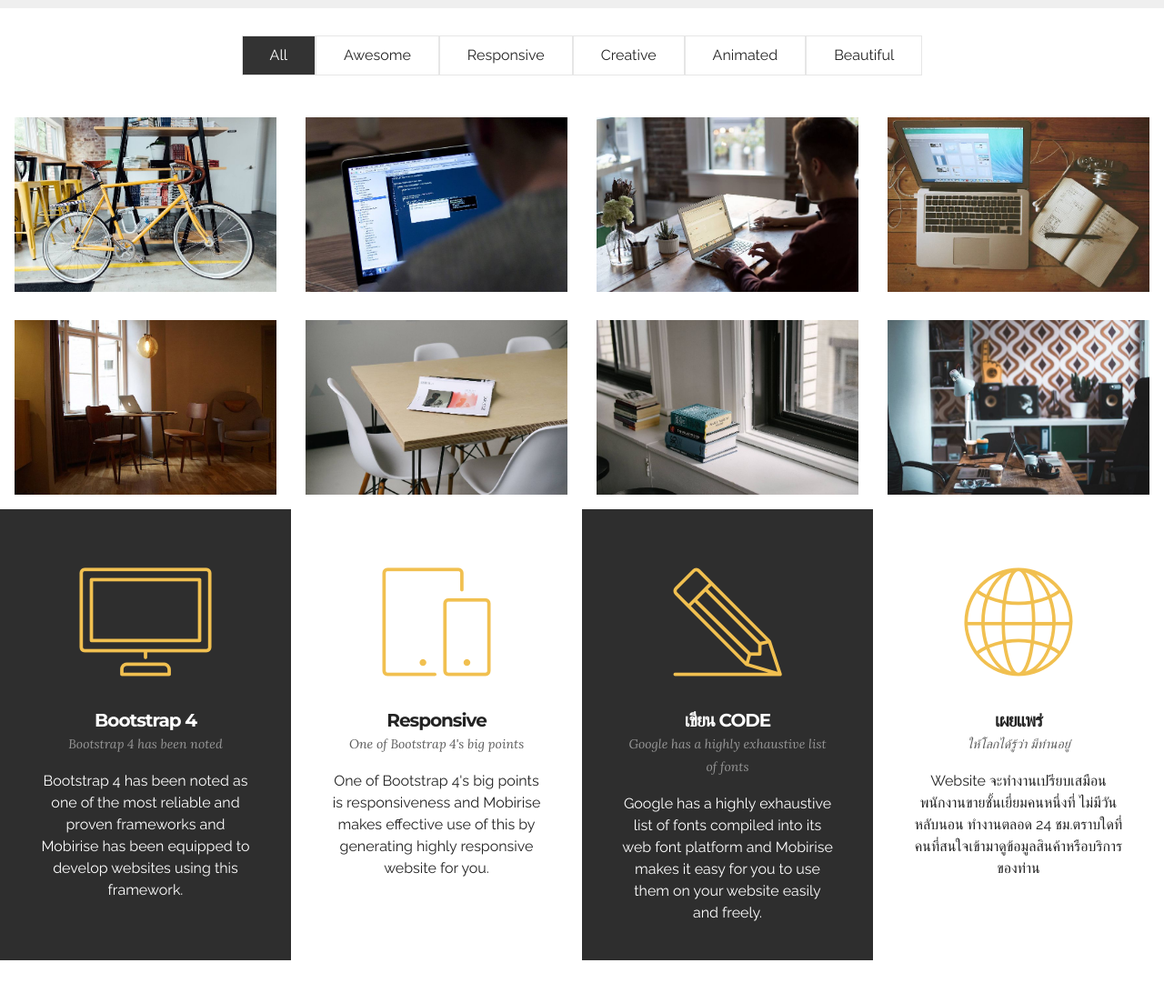
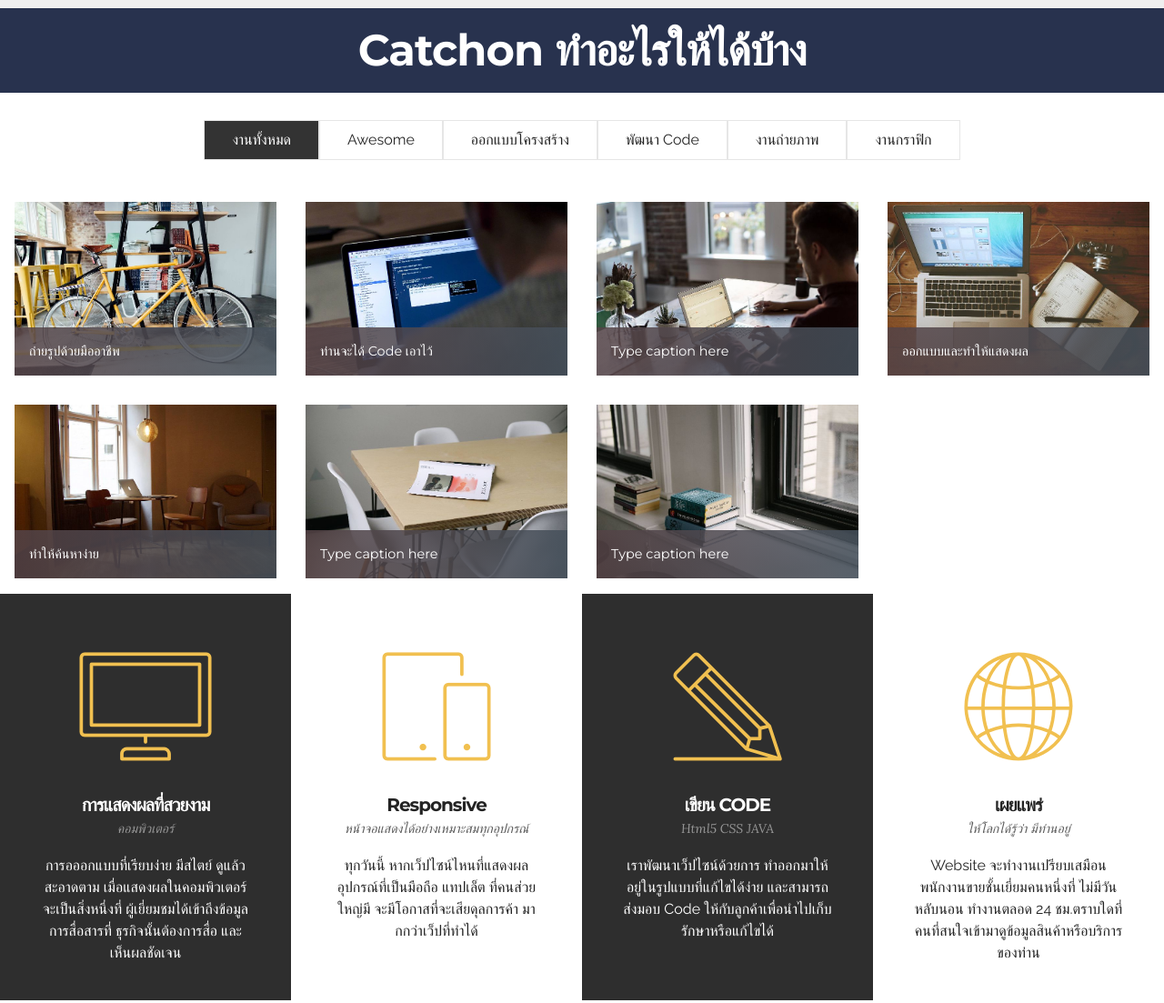
Before and after one commit to hwan662/catchon, a plain HTML site: page index.html in a window 1280 px wide. Shown: the part 1640-2743 px from the top of the page at 91% size. Drawn offline with Linux system fonts and the light colour scheme.

Commit message:
create github pages

```diff
--- a/assets/mobirise/css/mbr-additional.css
+++ b/assets/mobirise/css/mbr-additional.css
@@ -483,6 +483,13 @@ h6,
 #msg-box8-1 .mbr-section-title {
   color: #b8312f;
 }
+#header3-4 .mbr-section-title,
+#header3-4 .mbr-section-subtitle {
+  text-align: center;
+}
+#header3-4 H3 {
+  color: #ffffff;
+}
 #features2-5 .striped .mbr-cards-col:nth-child(2n+1) {
   background-color: #2e2e2e;
 }
--- a/index.html
+++ b/index.html
@@ -60,7 +60,7 @@
 
 </section>
 
-<section class="engine"><a rel="external" href="https://mobirise.com">free mobile web site maker</a></section><section class="mbr-section mbr-section-hero mbr-section-full mbr-section-with-arrow mbr-after-navbar" id="header4-0" data-bg-video="https://www.youtube.com/embed/7QLSlN0Wdfg?rel=0&amp;amp;showinfo=0&amp;autoplay=0&amp;loop=0">
+<section class="engine"><a rel="external" href="https://mobirise.com">free site creator software</a></section><section class="mbr-section mbr-section-hero mbr-section-full mbr-section-with-arrow mbr-after-navbar" id="header4-0" data-bg-video="https://www.youtube.com/embed/7QLSlN0Wdfg?rel=0&amp;amp;showinfo=0&amp;autoplay=0&amp;loop=0">
 
     <div class="mbr-overlay" style="opacity: 0.5; background-color: rgb(0, 0, 0);"></div>
 
@@ -148,11 +148,22 @@
     </div>
 </section>
 
+<section class="mbr-section mbr-section__container article" id="header3-4" style="background-color: rgb(40, 50, 78); padding-top: 20px; padding-bottom: 20px;">
+    <div class="container">
+        <div class="row">
+            <div class="col-xs-12">
+                <h3 class="mbr-section-title display-2">Catchon ทำอะไรให้ได้บ้าง</h3>
+
+            </div>
+        </div>
+    </div>
+</section>
+
 <section class="mbr-gallery mbr-section mbr-section-nopadding mbr-slider-carousel" id="gallery4-0" data-filter="true" style="padding-top: 0rem; padding-bottom: 0rem;">
     <!-- Filter -->
     <div class="mbr-gallery-filter container gallery-filter-active">
         <ul>
-            <li class="mbr-gallery-filter-all active">All</li>
+            <li class="mbr-gallery-filter-all active">งานทั้งหมด</li>
         </ul>
     </div>
 
@@ -169,9 +180,9 @@
                             <img alt="" src="assets/images/bike-small.jpg">
 
                             <span class="icon-focus"></span>
-
+                            <span class="mbr-gallery-title">ถ่ายรูปด้วยมืออาชีพ</span>
                         </div>
-                    </div><div class="mbr-gallery-item mbr-gallery-item__mobirise3 mbr-gallery-item--p1" data-tags="Responsive" data-video-url="false">
+                    </div><div class="mbr-gallery-item mbr-gallery-item__mobirise3 mbr-gallery-item--p1" data-tags="ออกแบบโครงสร้าง" data-video-url="false">
                         <div href="#lb-gallery4-0" data-slide-to="1" data-toggle="modal">
 
 
@@ -179,9 +190,9 @@
                             <img alt="" src="assets/images/code-man-small.jpg">
 
                             <span class="icon-focus"></span>
-
+                            <span class="mbr-gallery-title">ท่านจะได้ Code เอาไว้</span>
                         </div>
-                    </div><div class="mbr-gallery-item mbr-gallery-item__mobirise3 mbr-gallery-item--p1" data-tags="Creative" data-video-url="false">
+                    </div><div class="mbr-gallery-item mbr-gallery-item__mobirise3 mbr-gallery-item--p1" data-tags="พัฒนา Code" data-video-url="false">
                         <div href="#lb-gallery4-0" data-slide-to="2" data-toggle="modal">
 
 
@@ -189,9 +200,9 @@
                             <img alt="" src="assets/images/coworkers-small.jpg">
 
                             <span class="icon-focus"></span>
-
+                            <span class="mbr-gallery-title">Type caption here</span>
                         </div>
-                    </div><div class="mbr-gallery-item mbr-gallery-item__mobirise3 mbr-gallery-item--p1" data-tags="Animated" data-video-url="false">
+                    </div><div class="mbr-gallery-item mbr-gallery-item__mobirise3 mbr-gallery-item--p1" data-tags="งานถ่ายภาพ" data-video-url="false">
                         <div href="#lb-gallery4-0" data-slide-to="3" data-toggle="modal">
 
 
@@ -199,9 +210,9 @@
                             <img alt="" src="assets/images/desktop-small.jpg">
 
                             <span class="icon-focus"></span>
-
+                            <span class="mbr-gallery-title">ออกแบบและทำให้แสดงผล</span>
                         </div>
-                    </div><div class="mbr-gallery-item mbr-gallery-item__mobirise3 mbr-gallery-item--p1" data-tags="Awesome" data-video-url="false">
+                    </div><div class="mbr-gallery-item mbr-gallery-item__mobirise3 mbr-gallery-item--p1" data-tags="งานกราฟิก" data-video-url="false">
                         <div href="#lb-gallery4-0" data-slide-to="4" data-toggle="modal">
 
 
@@ -209,9 +220,9 @@
                             <img alt="" src="assets/images/room-laptop-small.jpg">
 
                             <span class="icon-focus"></span>
-
+                            <span class="mbr-gallery-title">ทำให้ค้นหาง่าย</span>
                         </div>
-                    </div><div class="mbr-gallery-item mbr-gallery-item__mobirise3 mbr-gallery-item--p1" data-tags="Beautiful" data-video-url="false">
+                    </div><div class="mbr-gallery-item mbr-gallery-item__mobirise3 mbr-gallery-item--p1" data-tags="ออกแบบโครงสร้าง" data-video-url="false">
                         <div href="#lb-gallery4-0" data-slide-to="5" data-toggle="modal">
 
 
@@ -219,9 +230,9 @@
                             <img alt="" src="assets/images/table-small.jpg">
 
                             <span class="icon-focus"></span>
-
+                            <span class="mbr-gallery-title">Type caption here</span>
                         </div>
-                    </div><div class="mbr-gallery-item mbr-gallery-item__mobirise3 mbr-gallery-item--p1" data-tags="Responsive" data-video-url="false">
+                    </div><div class="mbr-gallery-item mbr-gallery-item__mobirise3 mbr-gallery-item--p1" data-tags="งานกราฟิก" data-video-url="false">
                         <div href="#lb-gallery4-0" data-slide-to="6" data-toggle="modal">
 
 
@@ -229,17 +240,7 @@
                             <img alt="" src="assets/images/windows-books-small.jpg">
 
                             <span class="icon-focus"></span>
-
-                        </div>
-                    </div><div class="mbr-gallery-item mbr-gallery-item__mobirise3 mbr-gallery-item--p1" data-tags="Animated" data-video-url="false">
-                        <div href="#lb-gallery4-0" data-slide-to="7" data-toggle="modal">
-
-
-
-                            <img alt="" src="assets/images/working-area-small.jpg">
-
-                            <span class="icon-focus"></span>
-
+                            <span class="mbr-gallery-title">Type caption here</span>
                         </div>
                     </div>
                 </div>
@@ -254,16 +255,16 @@
             <div class="modal-content">
                 <div class="modal-body">
                     <ol class="carousel-indicators">
-                        <li data-app-prevent-settings="" data-target="#lb-gallery4-0" data-slide-to="0"></li><li data-app-prevent-settings="" data-target="#lb-gallery4-0" data-slide-to="1"></li><li data-app-prevent-settings="" data-target="#lb-gallery4-0" class=" active" data-slide-to="2"></li><li data-app-prevent-settings="" data-target="#lb-gallery4-0" data-slide-to="3"></li><li data-app-prevent-settings="" data-target="#lb-gallery4-0" data-slide-to="4"></li><li data-app-prevent-settings="" data-target="#lb-gallery4-0" data-slide-to="5"></li><li data-app-prevent-settings="" data-target="#lb-gallery4-0" data-slide-to="6"></li><li data-app-prevent-settings="" data-target="#lb-gallery4-0" data-slide-to="7"></li>
+                        <li data-app-prevent-settings="" data-target="#lb-gallery4-0" data-slide-to="0"></li><li data-app-prevent-settings="" data-target="#lb-gallery4-0" data-slide-to="1"></li><li data-app-prevent-settings="" data-target="#lb-gallery4-0" data-slide-to="2"></li><li data-app-prevent-settings="" data-target="#lb-gallery4-0" class=" active" data-slide-to="3"></li><li data-app-prevent-settings="" data-target="#lb-gallery4-0" data-slide-to="4"></li><li data-app-prevent-settings="" data-target="#lb-gallery4-0" data-slide-to="5"></li><li data-app-prevent-settings="" data-target="#lb-gallery4-0" data-slide-to="6"></li>
                     </ol>
                     <div class="carousel-inner">
                         <div class="carousel-item">
                             <img alt="" src="assets/images/bike.jpg">
                         </div><div class="carousel-item">
                             <img alt="" src="assets/images/code-man.jpg">
+                        </div><div class="carousel-item">
+                            <img alt="" src="assets/images/coworkers.jpg">
                         </div><div class="carousel-item active">
-                            <img alt="" src="assets/images/coworkers.jpg">
-                        </div><div class="carousel-item">
                             <img alt="" src="assets/images/desktop.jpg">
                         </div><div class="carousel-item">
                             <img alt="" src="assets/images/room-laptop.jpg">
@@ -271,8 +272,6 @@
                             <img alt="" src="assets/images/table.jpg">
                         </div><div class="carousel-item">
                             <img alt="" src="assets/images/windows-books.jpg">
-                        </div><div class="carousel-item">
-                            <img alt="" src="assets/images/working-area.jpg">
                         </div>
                     </div>
                     <a class="left carousel-control" role="button" data-slide="prev" href="#lb-gallery4-0">
@@ -305,9 +304,9 @@
                 <div class="card cart-block">
                     <div class="card-img"><a href="https://mobirise.com" class="etl-icon icon-desktop mbr-iconfont mbr-iconfont-features2"></a></div>
                     <div class="card-block">
-                        <h4 class="card-title">Bootstrap 4</h4>
-                        <h5 class="card-subtitle">Bootstrap 4 has been noted</h5>
-                        <p class="card-text">Bootstrap 4 has been noted as one of the most reliable and proven frameworks and Mobirise has been equipped to develop websites using this framework.</p>
+                        <h4 class="card-title">การแสดงผลที่สวยงาม</h4>
+                        <h5 class="card-subtitle">คอมพิวเตอร์</h5>
+                        <p class="card-text">การอออกแบบที่เรียบง่าย มีสไตย์ ดูแล้วสะอาดตาม เมื่อแสดงผลในคอมพิวเตอร์ จะเป็นสิ่งหนึ่งที่ ผู้เยี่ยมชมได้เข้าถึงข้อมูลการสื่อสารที่ ธุรกิจนั้นต้องการสื่อ และเห็นผลชัดเจน</p>
 
                     </div>
                 </div>
@@ -319,8 +318,8 @@
                     <div class="card-img"><a href="https://mobirise.com" class="etl-icon icon-mobile mbr-iconfont mbr-iconfont-features2"></a></div>
                     <div class="card-block">
                         <h4 class="card-title">Responsive</h4>
-                        <h5 class="card-subtitle">One of Bootstrap 4's big points</h5>
-                        <p class="card-text">One of Bootstrap 4's big points is responsiveness and Mobirise makes effective use of this by generating highly responsive website for you.</p>
+                        <h5 class="card-subtitle">หน้าจอแสดงได้อย่างเหมาะสมทุกอุปกรณ์</h5>
+                        <p class="card-text">ทุกวันนี้ หากเว็ปไซน์ไหนที่แสดงผลอุปกรณ์ที่เป็นมือถือ แทปเล็ต ที่คนส่วยใหญ่มี จะมีโอกาสที่จะเสียดุลการค้า มากกว่าเว็ปที่ทำได้</p>
 
                     </div>
                 </div>
@@ -332,8 +331,8 @@
                     <div class="card-img"><a href="https://mobirise.com" class="etl-icon icon-pencil mbr-iconfont mbr-iconfont-features2"></a></div>
                     <div class="card-block">
                         <h4 class="card-title">เขียน CODE</h4>
-                        <h5 class="card-subtitle">Google has a highly exhaustive list of fonts</h5>
-                        <p class="card-text">Google has a highly exhaustive list of fonts compiled into its web font platform and Mobirise makes it easy for you to use them on your website easily and freely.</p>
+                        <h5 class="card-subtitle">Html5 CSS JAVA</h5>
+                        <p class="card-text">เราพัฒนาเว็ปไซน์ด้วยการ ทำออกมาให้อยู่ในรูปแบบที่แก้ไขได้ง่าย และสามารถส่งมอบ Code ให้กับลูกค้าเพื่อนำไปเก็บรักษาหรือแก้ไขได้</p>
 
                     </div>
                 </div>
```
Also changed, not shown: facebookwifi.html (+1 -1 lines), page2.html (+1 -1 lines), 1 other file.
